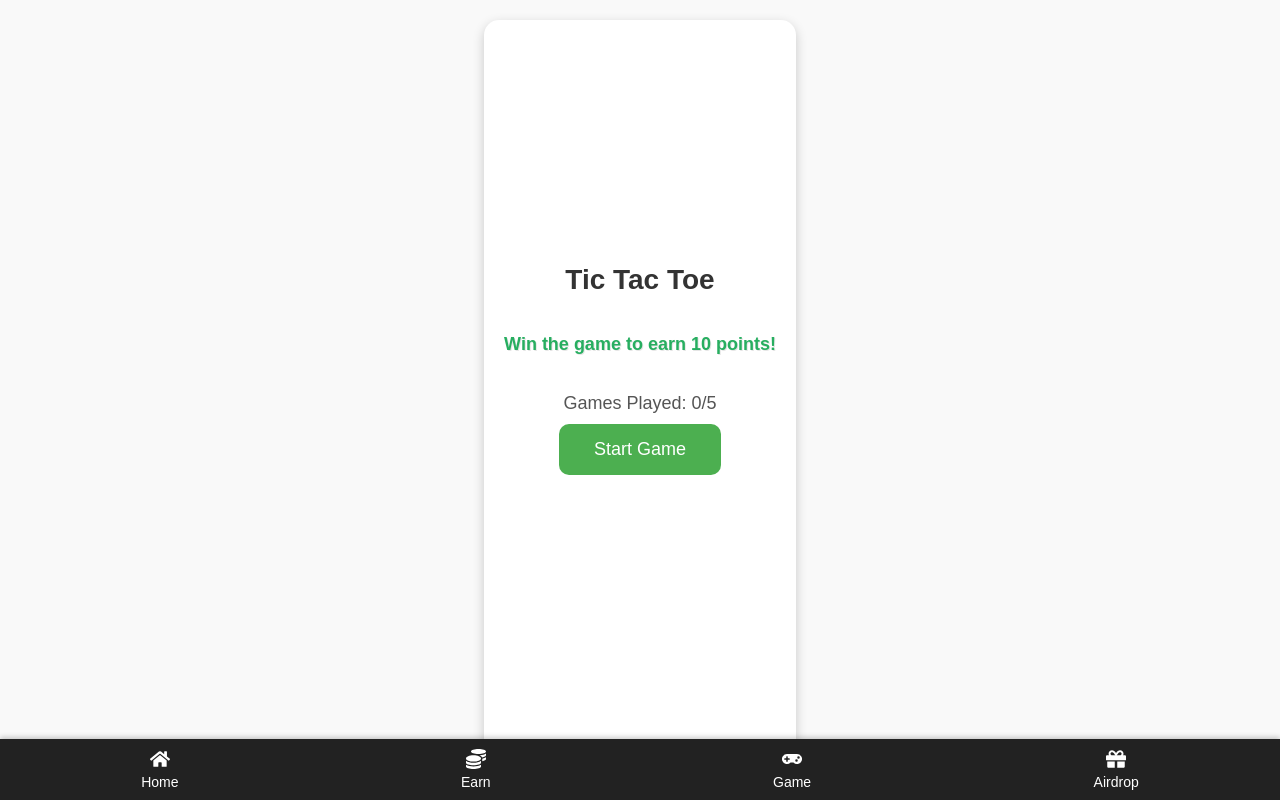
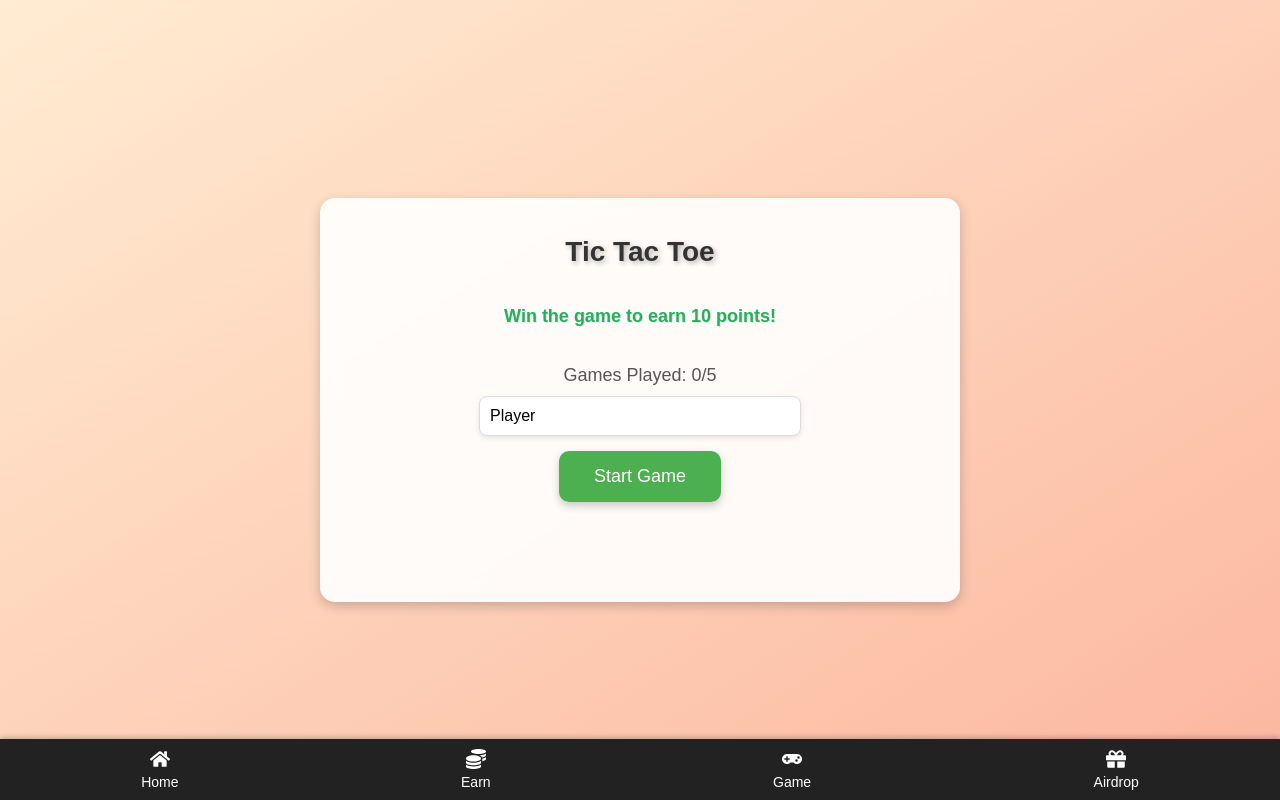
Before and after one commit to sajibrasel2/my-app, a React (Create React App) app: page /game in a window 1280 px wide. Built offline with nearby package versions, Linux system fonts and the light colour scheme.

Commit message:
Auto-commit with updated changes

```diff
--- a/src/App.css
+++ b/src/App.css
@@ -15,7 +15,51 @@ body, html {
   height: 100vh;
 }
 
-/* Content Styling */
+/* Page-Specific Backgrounds */
+.home-background {
+  background: linear-gradient(to bottom right, #74ebd5, #acb6e5); /* Gradient background for Home */
+  height: 100vh;
+  display: flex;
+  justify-content: center;
+  align-items: center;
+}
+
+.earn-background {
+  background: linear-gradient(to bottom right, #ff9a9e, #fad0c4); /* Gradient background for Earn */
+  height: 100vh;
+  display: flex;
+  justify-content: center;
+  align-items: center;
+}
+
+.game-background {
+  background: linear-gradient(to bottom right, #ffecd2, #fcb69f); /* Gradient background for Game */
+  height: 100vh;
+  display: flex;
+  justify-content: center;
+  align-items: center;
+}
+
+.airdrop-background {
+  background: linear-gradient(to bottom right, #fbc2eb, #a6c1ee); /* Gradient background for Airdrop */
+  height: 100vh;
+  display: flex;
+  justify-content: center;
+  align-items: center;
+}
+
+.not-found {
+  background: linear-gradient(to bottom right, #ff758c, #ff7eb3); /* 404 background */
+  height: 100vh;
+  display: flex;
+  justify-content: center;
+  align-items: center;
+  color: white;
+  font-size: 24px;
+  font-weight: bold;
+}
+
+/* Content Container */
 .content {
   flex: 1;
   display: flex;
@@ -24,14 +68,20 @@ body, html {
   align-items: center;
   text-align: center;
   padding: 20px;
-  background: #f9f9f9;
+  background: rgba(255, 255, 255, 0.9); /* Semi-transparent container background */
+  border-radius: 15px;
+  box-shadow: 0 4px 12px rgba(0, 0, 0, 0.2);
+  width: 90%;
+  max-width: 800px;
 }
 
+/* Section Titles */
 .section-title {
-  font-size: 24px;
+  font-size: 28px;
   font-weight: bold;
   margin-bottom: 20px;
   color: #333;
+  text-shadow: 1px 1px 2px rgba(0, 0, 0, 0.2);
 }
 
 /* Animated Header Text */
@@ -95,6 +145,7 @@ body, html {
 
 .nav-link.active {
   color: #4caf50;
+  transform: scale(1.1);
 }
 
 /* Task/Earn Section Styling */
@@ -163,41 +214,38 @@ body, html {
 /* Tic Tac Toe Styling */
 .board {
   display: grid;
-  grid-template-columns: repeat(3, 100px);
-  gap: 5px;
-  justify-content: center;
+  grid-template-columns: repeat(3, 1fr);
+  gap: 15px;
   margin: 20px auto;
+  max-width: 320px;
 }
 
 .cell {
   width: 100px;
   height: 100px;
+  background-color: rgba(236, 240, 241, 0.8); /* Semi-transparent */
+  border: 2px solid #ddd;
+  font-size: 26px;
+  font-weight: bold;
   display: flex;
   justify-content: center;
   align-items: center;
-  font-size: 36px;
-  font-weight: bold;
-  border: 2px solid #ccc;
   cursor: pointer;
   transition: background-color 0.3s ease, transform 0.2s ease;
+  border-radius: 8px;
+}
+
+.cell:hover {
+  background-color: rgba(236, 240, 241, 1);
+  transform: scale(1.05);
 }
 
 .cell.player-x {
-  color: #4caf50; /* Green for X */
+  color: #27ae60; /* Green for X */
 }
 
 .cell.player-o {
-  color: #f44336; /* Red for O */
-}
-
-.cell:hover {
-  background-color: #f0f0f0;
-  transform: scale(1.05);
-}
-
-.cell:disabled {
-  background-color: #ddd;
-  cursor: not-allowed;
+  color: #e74c3c; /* Red for O */
 }
 
 /* Responsive Design */
--- a/src/App.js
+++ b/src/App.js
@@ -9,13 +9,11 @@ import Home from "./Home";
 
 function App() {
   const [airdropBalance, setAirdropBalance] = useState(() => {
-    // LocalStorage থেকে ব্যালেন্স রিট্রিভ করা
     const storedBalance = localStorage.getItem("airdropBalance");
     return storedBalance ? JSON.parse(storedBalance) : 0;
   });
 
   const [history, setHistory] = useState(() => {
-    // LocalStorage থেকে হিস্টরি রিট্রিভ করা
     const storedHistory = localStorage.getItem("history");
     return storedHistory ? JSON.parse(storedHistory) : [];
   });
@@ -23,7 +21,7 @@ function App() {
   const updateAirdropBalance = (points) => {
     setAirdropBalance((prev) => {
       const newBalance = prev + points;
-      localStorage.setItem("airdropBalance", JSON.stringify(newBalance)); // Update localStorage
+      localStorage.setItem("airdropBalance", JSON.stringify(newBalance));
       return newBalance;
     });
   };
@@ -32,10 +30,9 @@ function App() {
     const currentTime = new Date().toLocaleString();
     const updatedHistory = [...history, `${entry} (${currentTime})`];
     setHistory(updatedHistory);
-    localStorage.setItem("history", JSON.stringify(updatedHistory)); // Update localStorage
+    localStorage.setItem("history", JSON.stringify(updatedHistory));
   };
 
-  // Dynamic Title Update
   const DynamicTitle = () => {
     const location = useLocation();
     useEffect(() => {
@@ -50,13 +47,31 @@ function App() {
     return null;
   };
 
+  const DynamicBackground = ({ children }) => {
+    const location = useLocation();
+    const getBackgroundClass = () => {
+      switch (location.pathname) {
+        case "/":
+          return "home-background";
+        case "/earn":
+          return "earn-background";
+        case "/game":
+          return "game-background";
+        case "/airdrop":
+          return "airdrop-background";
+        default:
+          return "default-background";
+      }
+    };
+
+    return <div className={getBackgroundClass()}>{children}</div>;
+  };
+
   return (
     <Router>
       <div className="app">
-        {/* Dynamic Title */}
         <DynamicTitle />
-
-        {/* Routes */}
+        <DynamicBackground>
           <Routes>
             <Route path="/" element={<Home />} />
             <Route
@@ -71,11 +86,8 @@ function App() {
               path="/airdrop"
               element={<Airdrop balance={airdropBalance} history={history} />}
             />
-          {/* 404 Page */}
             <Route path="*" element={<div className="not-found">404 - Page Not Found</div>} />
           </Routes>
-
-        {/* Navbar */}
           <nav className="navbar">
             <Link to="/" className="nav-link">
               <FaHome className="icon" />
@@ -94,6 +106,7 @@ function App() {
               <span>Airdrop</span>
             </Link>
           </nav>
+        </DynamicBackground>
       </div>
     </Router>
   );
--- a/src/TicTacToe.css
+++ b/src/TicTacToe.css
@@ -1,21 +1,27 @@
+/* General Container */
 .content {
   text-align: center;
   margin: 20px auto;
   padding: 20px;
   max-width: 600px;
-  background-color: #ffffff;
+  background-color: rgba(255, 255, 255, 0.9); /* Semi-transparent background */
   border-radius: 15px;
   box-shadow: 0 4px 12px rgba(0, 0, 0, 0.2);
   padding-bottom: 100px;
+  backdrop-filter: blur(10px); /* Background blur effect */
+  position: relative;
 }
 
+/* Title Styling */
 .section-title {
   font-size: 32px;
   font-weight: bold;
   margin-bottom: 10px;
   color: #34495e;
+  text-shadow: 2px 2px 5px rgba(0, 0, 0, 0.3);
 }
 
+/* Reward Information */
 .reward-info {
   font-size: 18px;
   color: #27ae60;
@@ -24,17 +30,21 @@
   text-shadow: 1px 1px rgba(0, 0, 0, 0.1);
 }
 
+/* Game Stats */
 .game-stats {
   font-size: 18px;
   color: #555;
   margin-bottom: 10px;
 }
 
+/* Cooldown Timer */
 .cooldown-timer {
   font-size: 18px;
   color: #8e44ad;
+  font-weight: bold;
 }
 
+/* Start Button */
 .start-button {
   padding: 15px 35px;
   font-size: 18px;
@@ -44,6 +54,7 @@
   border-radius: 10px;
   cursor: pointer;
   transition: background-color 0.3s ease, transform 0.2s ease;
+  box-shadow: 0 4px 8px rgba(0, 0, 0, 0.2);
 }
 
 .start-button:hover {
@@ -51,12 +62,40 @@
   transform: scale(1.05);
 }
 
+/* Player Name Input */
+.player-name-input {
+  margin-bottom: 15px;
+  padding: 10px;
+  font-size: 16px;
+  width: 80%;
+  max-width: 300px;
+  border: 1px solid #ddd;
+  border-radius: 8px;
+  box-shadow: 0 2px 5px rgba(0, 0, 0, 0.1);
+  outline: none;
+}
+
+.player-name-input:focus {
+  border-color: #4caf50;
+  box-shadow: 0 0 5px rgba(76, 175, 80, 0.5);
+}
+
+/* Game Timer */
 .game-timer {
   font-size: 18px;
   color: #e67e22;
   margin-bottom: 20px;
 }
 
+/* Turn Indicator */
+.current-turn {
+  font-size: 18px;
+  color: #2980b9;
+  font-weight: bold;
+  margin-bottom: 20px;
+}
+
+/* Game Board */
 .board {
   display: grid;
   grid-template-columns: repeat(3, 1fr);
@@ -65,10 +104,11 @@
   max-width: 320px;
 }
 
+/* Board Cells */
 .cell {
   width: 100px;
   height: 100px;
-  background-color: #ecf0f1;
+  background-color: rgba(236, 240, 241, 0.8); /* Semi-transparent */
   border: 2px solid #ddd;
   font-size: 26px;
   font-weight: bold;
@@ -76,18 +116,46 @@
   justify-content: center;
   align-items: center;
   cursor: pointer;
-  transition: background-color 0.3s ease, transform 0.2s ease;
+  transition: background-color 0.3s ease, transform 0.2s ease, box-shadow 0.2s ease;
   border-radius: 8px;
 }
 
+.cell:hover {
+  background-color: rgba(236, 240, 241, 1);
+  transform: scale(1.1);
+  box-shadow: 0 4px 10px rgba(0, 0, 0, 0.2);
+}
+
 .cell.player-x {
-  color: #27ae60;
+  color: #27ae60; /* Green for X */
 }
 
 .cell.player-o {
-  color: #e74c3c;
+  color: #e74c3c; /* Red for O */
 }
 
+/* Winner Message */
+.winner-message {
+  font-size: 20px;
+  color: #8e44ad;
+  font-weight: bold;
+  margin-top: 15px;
+  text-shadow: 1px 1px rgba(0, 0, 0, 0.1);
+  animation: fade-in 1s ease-in-out;
+}
+
+@keyframes fade-in {
+  from {
+    opacity: 0;
+    transform: translateY(-20px);
+  }
+  to {
+    opacity: 1;
+    transform: translateY(0);
+  }
+}
+
+/* Congratulatory Popup */
 .congrats-popup {
   position: fixed;
   top: 20px;
@@ -100,4 +168,45 @@
   font-size: 18px;
   font-weight: bold;
   z-index: 1000;
+  box-shadow: 0 4px 12px rgba(0, 0, 0, 0.3);
+  animation: popup-slide-in 0.5s ease-in-out;
 }
+
+@keyframes popup-slide-in {
+  from {
+    opacity: 0;
+    transform: scale(0.8);
+  }
+  to {
+    opacity: 1;
+    transform: scale(1);
+  }
+}
+
+/* Responsive Design */
+@media (max-width: 768px) {
+  .content {
+    max-width: 95%;
+  }
+
+  .board {
+    max-width: 280px;
+    gap: 10px;
+  }
+
+  .cell {
+    width: 90px;
+    height: 90px;
+    font-size: 22px;
+  }
+
+  .section-title {
+    font-size: 28px;
+  }
+
+  .reward-info,
+  .game-timer,
+  .game-stats {
+    font-size: 16px;
+  }
+}
--- a/src/TicTacToe.js
+++ b/src/TicTacToe.js
@@ -7,6 +7,8 @@ const TicTacToe = ({ updateBalance, addHistory }) => {
   const [cooldownEndTime, setCooldownEndTime] = useState(null);
   const [isGameActive, setIsGameActive] = useState(false);
   const [winner, setWinner] = useState(null);
+  const [currentTurn, setCurrentTurn] = useState("X"); // Keep track of the turn
+  const [playerName, setPlayerName] = useState("Player");
   const [gameTimeLeft, setGameTimeLeft] = useState(60); // 1-minute game timer
   const [cooldownTimeLeft, setCooldownTimeLeft] = useState(0);
   const [congratsMessage, setCongratsMessage] = useState("");
@@ -36,6 +38,7 @@ const TicTacToe = ({ updateBalance, addHistory }) => {
     setIsGameActive(true);
     setBoard(Array(9).fill(null));
     setWinner(null);
+    setCurrentTurn("X");
     setGameTimeLeft(60);
   };
 
@@ -52,6 +55,7 @@ const TicTacToe = ({ updateBalance, addHistory }) => {
     setBoard(Array(9).fill(null));
     setWinner(null);
     setGameCount((prev) => prev + 1);
+    setCurrentTurn("X");
     setGameTimeLeft(60);
     setIsGameActive(false);
   }, [gameCount]);
@@ -95,7 +99,7 @@ const TicTacToe = ({ updateBalance, addHistory }) => {
     if (!isGameActive || board[index] || winner) return;
 
     const newBoard = [...board];
-    newBoard[index] = "X";
+    newBoard[index] = currentTurn;
     setBoard(newBoard);
 
     const gameWinner = checkWinner(newBoard);
@@ -103,15 +107,20 @@ const TicTacToe = ({ updateBalance, addHistory }) => {
       setWinner(gameWinner);
       if (gameWinner === "X") {
         updateBalance(10);
-        addHistory("🎉 You won! +10 points");
-        setCongratsMessage("🎉 Congratulations! You earned 10 points!");
+        addHistory(`🎉 ${playerName} won! +10 points`);
+        setCongratsMessage(`🎉 Congratulations ${playerName}! You earned 10 points!`);
         setTimeout(() => setCongratsMessage(""), 3000);
+      } else if (gameWinner === "Draw") {
+        addHistory("It's a draw!");
       } else {
         addHistory("AI won! Better luck next time.");
       }
       resetGame();
     } else {
-      setTimeout(() => aiMove(newBoard), 500);
+      setCurrentTurn(currentTurn === "X" ? "O" : "X");
+      if (currentTurn === "X") {
+        setTimeout(() => aiMove(newBoard), 500);
+      }
     }
   };
 
@@ -131,6 +140,8 @@ const TicTacToe = ({ updateBalance, addHistory }) => {
       setWinner(gameWinner);
       addHistory("AI won! Better luck next time.");
       resetGame();
+    } else {
+      setCurrentTurn("X");
     }
   };
 
@@ -166,14 +177,24 @@ const TicTacToe = ({ updateBalance, addHistory }) => {
       )}
 
       {!isCooldownActive() && !isGameActive && (
-        <button className="start-button" onClick={startGame}>
-          Start Game
-        </button>
+        <>
+          <input
+            type="text"
+            placeholder="Enter your name"
+            className="player-name-input"
+            value={playerName}
+            onChange={(e) => setPlayerName(e.target.value)}
+          />
+          <button className="start-button" onClick={startGame}>
+            Start Game
+          </button>
+        </>
       )}
 
       {isGameActive && (
         <div>
           <p className="game-timer">Time Left: {formatTime(gameTimeLeft)}</p>
+          <p className="current-turn">Turn: {currentTurn === "X" ? playerName : "AI"}</p>
           <div className="board">
             {board.map((cell, index) => (
               <button
```
Also changed, not shown: 1 other file (tests, documents, lock files or other folders). Lines whose indentation alone changed are shown as unchanged.
